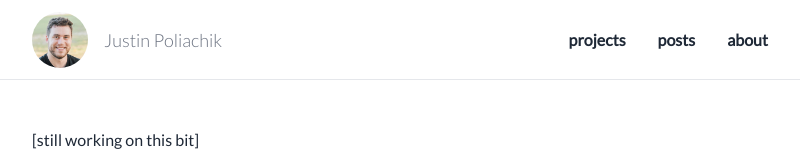
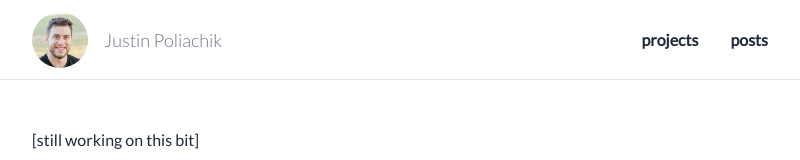
Before and after one commit to Jpoliachik/justinpoliachik, a Next.js app: page /about in a window 1280 px wide. Shown: the top 160 px of the page, without its empty margins (240-1040 px from the left). Built offline with nearby package versions, Linux system fonts and the light colour scheme.

Commit message:
remove 'about' from header for now.

```diff
--- a/components/MainHeader.tsx
+++ b/components/MainHeader.tsx
@@ -14,9 +14,9 @@ export const MainHeader = () => {
         <a href="/posts" className="no-underline hover:underline">
           posts
         </a>
-        <a href="/about" className="no-underline hover:underline">
+        {/* <a href="/about" className="no-underline hover:underline">
           about
-        </a>
+        </a> */}
       </div>
     </div>
   );
```
